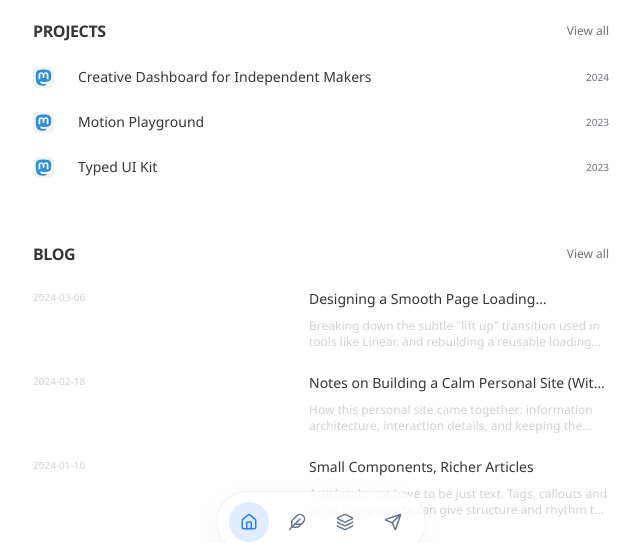
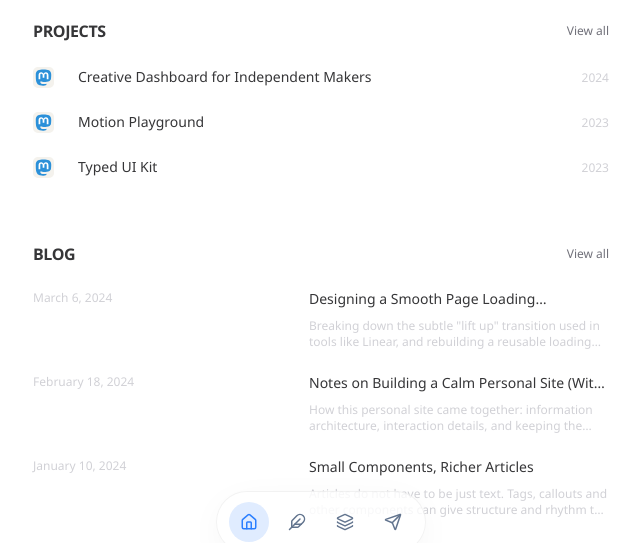
Before and after one commit to Fizzbow/siyo_site, a Next.js app: page / in a window 1280 px wide. Shown: the part 223-766 px from the top of the page, without its empty margins (319-959 px from the left). Built offline with nearby package versions, Linux system fonts and the light colour scheme.

Commit message:
style:font

```diff
--- a/app/page.tsx
+++ b/app/page.tsx
@@ -41,7 +41,7 @@ export default function Home() {
 
         <Link
           href="/projects"
-          className="text-xs text-fg-2 hover:text-fg-primary underline-offset-4 hover:underline transition-colors"
+          className="text-xs font-medium text-fg-2 hover:text-fg-primary underline-offset-4 hover:underline transition-colors"
         >
           View all
         </Link>
@@ -61,7 +61,7 @@ export default function Home() {
 
         <Link
           href="/blog"
-          className="text-xs text-fg-2 hover:text-fg-primary underline-offset-4 hover:underline transition-colors"
+          className="text-xs font-medium text-fg-2 hover:text-fg-primary underline-offset-4 hover:underline transition-colors"
         >
           View all
         </Link>
@@ -72,6 +72,7 @@ export default function Home() {
           <BlogCard key={blog.slug} blog={blog} index={index} />
         ))}
       </ul>
+      {/* Debug: {sortedBlogs.length} blogs */}
     </main>
   );
 }
@@ -96,13 +97,13 @@ const ProjectCard = ({
         >
           <div className="flex items-center gap-6">
             {project.icon}
-            <span className="text-sm text-fg-1">
+            <span className="text-sm font-medium text-fg-1">
               {project.title}{" "}
               {/* <span className=" text-fg-primary">{project.slug}</span> */}
             </span>
           </div>
 
-          <span className="text-[10px] text-fg-2">{project.year}</span>
+          <span className="text-xs font-medium text-fg-3">{project.year}</span>
         </Link>
       </FadeIn>
     </li>
@@ -110,25 +111,34 @@ const ProjectCard = ({
 };
 
 const BlogCard = ({ blog, index }: { blog: BlogPost; index: number }) => {
+  const formattedDate = new Date(blog.publishedAt).toLocaleDateString("en-US", {
+    year: "numeric",
+    month: "long",
+    day: "numeric",
+  });
+
   return (
     <li key={blog.slug}>
       <FadeIn
         as="div"
         delay={0.1 + index * 0.05}
-        className="group rounded-xl py-2.5 flex items-center justify-between gap-3 cursor-pointer transition-colors hover:bg-neutral-50 "
+        className="group rounded-xl py-2.5 flex items-center justify-between gap-3 cursor-pointer transition-colors hover:bg-neutral-50"
       >
         <Link
           href={`/blog/${blog.slug}`}
           className="flex flex-row w-full justify-between items-start"
         >
-          <span className="text-[10px] text-fg-3 shrink-0">
-            {blog.publishedAt}
-          </span>
-          <div className="flex flex-col max-w-[300px] items-start justify-start w-full gap-2">
-            <span className="text-sm text-fg-1 line-clamp-1 flex-1 min-w-0 text-left">
+          <time
+            dateTime={blog.publishedAt}
+            className="text-xs text-fg-3 font-medium shrink-0"
+          >
+            {formattedDate}
+          </time>
+          <div className="flex  flex-col max-w-[300px] items-start justify-start w-full gap-2">
+            <span className="text-sm font-medium text-fg-1 line-clamp-1 flex-1 min-w-0 text-left">
               {blog.title}
             </span>
-            <span className="text-xs text-fg-3 line-clamp-2">
+            <span className="text-xs font-medium text-fg-3 line-clamp-2">
               {blog.summary}
             </span>
           </div>
--- a/components/ui/FadeIn.tsx
+++ b/components/ui/FadeIn.tsx
@@ -39,7 +39,7 @@ export function FadeIn({
         delay,
       }}
       viewOptions={{
-        margin: "0px 0px -350px 0px",
+        margin: "0px 0px -50px 0px",
       }}
       once
     >
```
